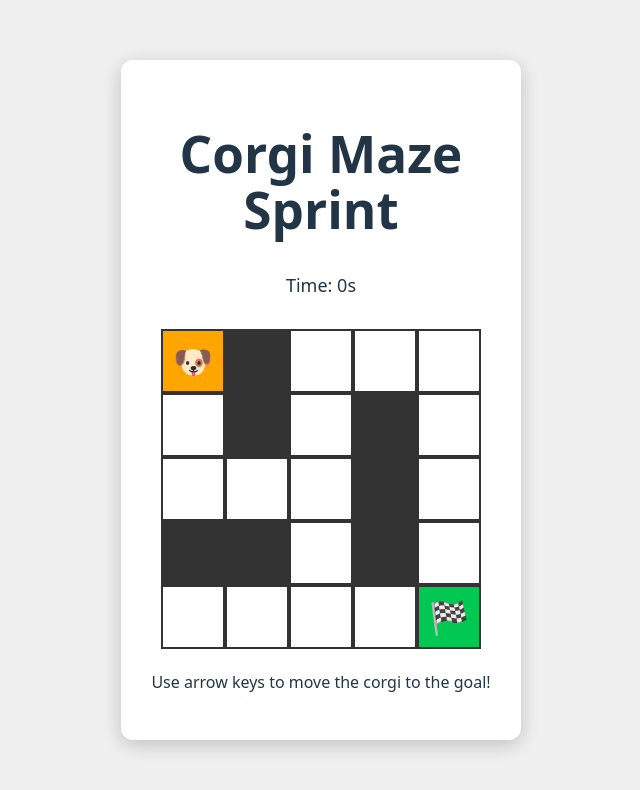
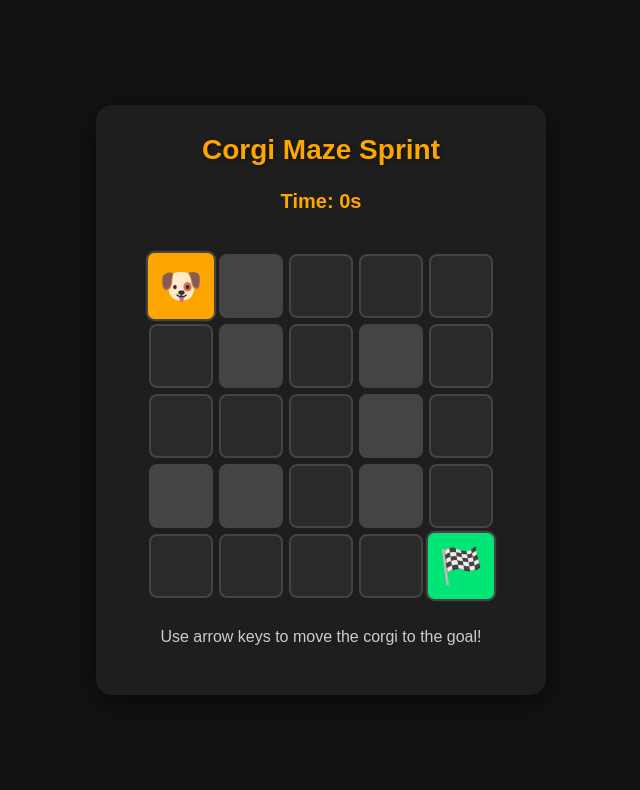
Before and after one commit to brendanbobryk/corgi-maze-sprint, a React (Vite) app in the folder corgi-maze-sprint/: page / in a window 1280 px wide. Shown: the top 790 px of the page, without its empty margins (319-959 px from the left). Built offline with nearby package versions, Linux system fonts and the light colour scheme.

Commit message:
changed to dark theme and added UX adjustments

```diff
--- a/corgi-maze-sprint/src/App.css
+++ b/corgi-maze-sprint/src/App.css
@@ -3,34 +3,37 @@ html, body {
   margin: 0;
   padding: 0;
   height: 100%;
+  font-family: "Arial", sans-serif;
+  background-color: #121212; /* Dark mode background */
+  color: #ffffff;
 }
 
 .app {
   display: flex;
   justify-content: center;
   align-items: center;
-  height: 100vh; /* full viewport height */
+  height: 100vh;
   width: 100vw;
-  background-color: #f0f0f0;
 }
 
 /* Container for the game elements */
 .game-container {
   text-align: center;
-  padding: 30px;
-  background-color: #fff;
-  border-radius: 12px;
-  box-shadow: 0 5px 20px rgba(0,0,0,0.2);
-  /* Remove inline-block */
-  max-width: 400px; /* optional, constrains container width */
+  padding: 30px 40px;
+  background-color: #1e1e1e; /* Dark card */
+  border-radius: 16px;
+  box-shadow: 0 8px 25px rgba(0,0,0,0.5);
+  max-width: 450px;
   width: 100%;
   box-sizing: border-box;
 }
 
 /* Timer styling */
 .timer {
-  font-size: 18px;
-  margin-bottom: 10px;
+  font-size: 20px;
+  margin-bottom: 15px;
+  color: #ffa500; /* Bright color for timer */
+  font-weight: bold;
 }
 
 /* Maze grid */
@@ -46,28 +49,51 @@ html, body {
 .cell {
   width: 60px;
   height: 60px;
-  border: 2px solid #333;
+  border-radius: 8px;
+  margin: 3px;
   display: flex;
   align-items: center;
   justify-content: center;
   font-size: 32px;
-  background-color: #fff;
-  transition: background-color 0.2s;
+  background-color: #2a2a2a; /* default path color */
+  border: 2px solid #444;
+  transition: all 0.2s ease;
 }
 
+/* Walls */
 .wall {
-  background-color: #333;
+  background-color: #444;
 }
 
+/* Player styling */
 .player {
-  background-color: #ffa500;
+  background-color: #ffa500; /* bright orange */
+  transform: scale(1.1);
 }
 
+/* Goal styling */
 .goal {
-  background-color: #00c853;
+  background-color: #00e676; /* bright green */
+  transform: scale(1.1);
 }
 
+/* Hover effect for non-wall cells */
+.cell:not(.wall):hover {
+  background-color: #3a3a3a;
+  cursor: pointer;
+}
+
+/* Instructions text */
 .instructions {
-  margin-top: 15px;
+  margin-top: 20px;
   font-size: 16px;
+  color: #ccc;
 }
+
+/* Game title */
+h1 {
+  margin: 0;
+  font-size: 28px;
+  color: #ffa500; /* match player color for style */
+  text-shadow: 1px 1px 4px rgba(0,0,0,0.5);
+}
```
